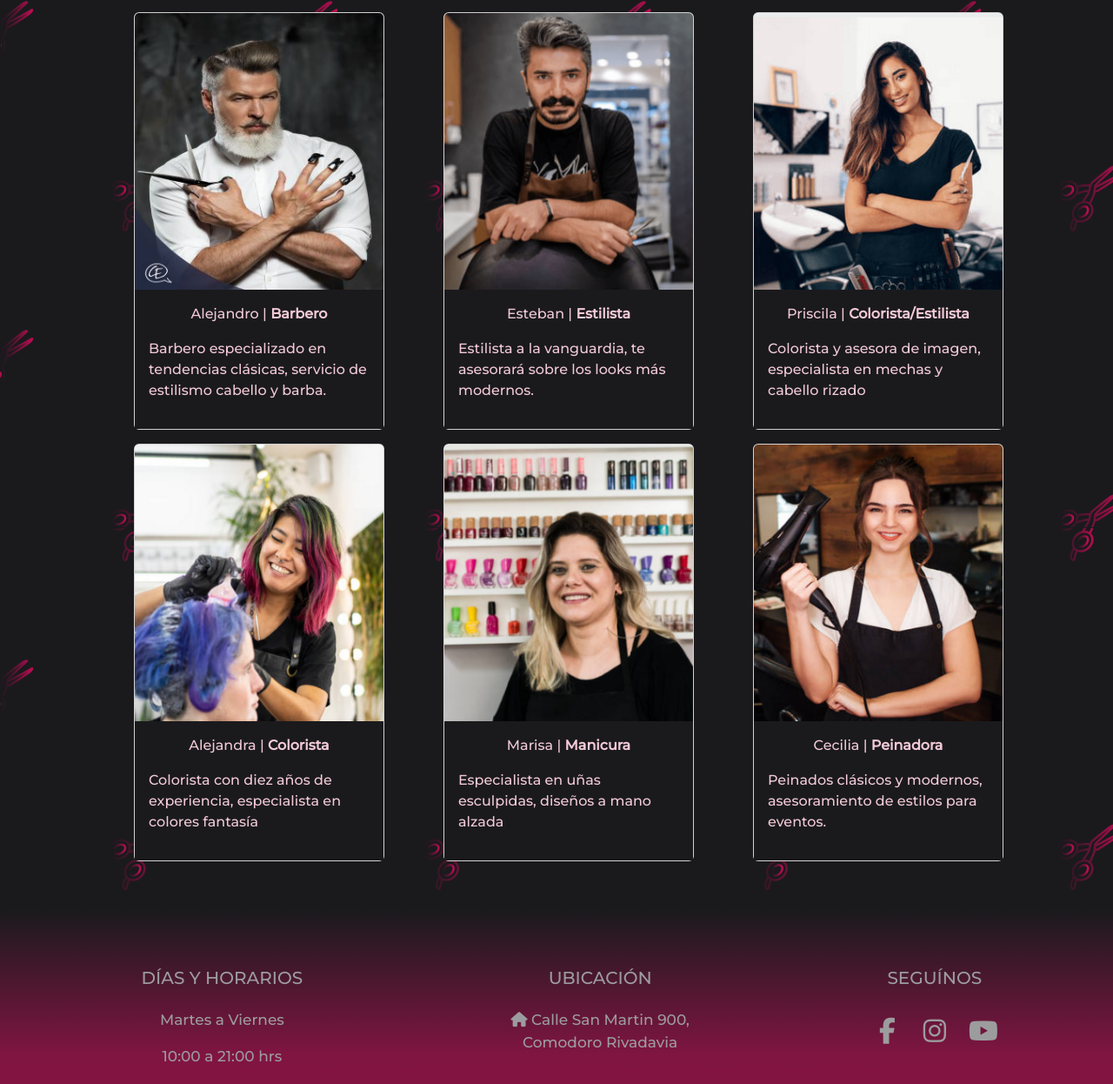
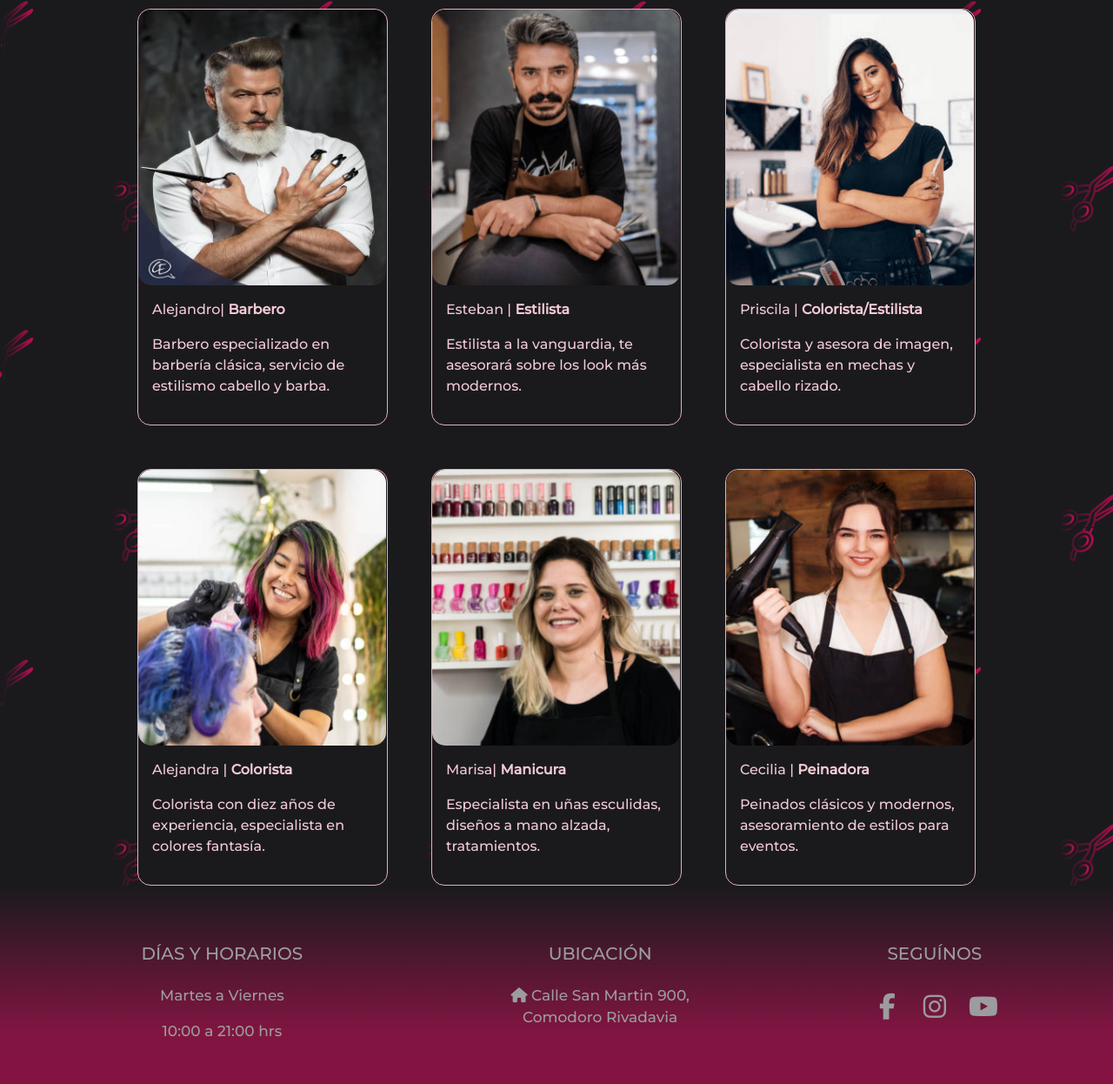
Before and after one commit to shirleyrd/HairsalonSass-Duran, a website: page pages/nosotros.html in a window 1280 px wide. Shown: the part 386-1632 px from the top of the page at 87% size. Drawn offline with nearby package versions, Linux system fonts and the light colour scheme; grey boxes are pictures that could not be loaded.

Commit message:
cambio de cards profesionales

```diff
--- a/assets/scss/layout/_main.scss
+++ b/assets/scss/layout/_main.scss
@@ -93,27 +93,66 @@ main {
 
 }
 
- .card-body {
-    background-color: $colorbackg;
+
+.cards {
+    display:grid;
+    grid-template-columns: repeat (3 1fr);
+    grid-template-rows: repeat (2 1fr) ;
+    grid-template-areas:
+    "card1 card2 card3"
+    "card4 card5 card6";
+    justify-content: center;
+    gap: 50px;
+    padding-top:20px;
+
+
+.card {
+    width: 288px;
+    background-color:$colorbackg;
+    border-radius: 15px;
+    border-color: rgb(230, 176, 188);
     p {
         color:$colortextoprin;
         justify-content: center;
     }
-
-    .card-text {
-
-
-        a {
+    a {
         text-decoration: none;
         color: $colortextoprin;
         &:hover {
             color: $colorhover;
             }
+
     }
-  }
 
 
- }
+}
+.cardImg {
+    width: 285px;
+    border-radius: 15px;
+}
+
+}
+
+.card1{
+    grid-area: card1;
+}
+.card2{
+    grid-area: card2;
+}
+.card3{
+    grid-area: card3;
+}
+.card4 {
+    grid-area: card4;
+}
+.card5{
+    grid-area: card5;
+}
+.card6{
+    grid-area: card6;
+}
+
+
 
 
  .title_2 {
--- a/assets/scss/utilities/_mediaqueries.scss
+++ b/assets/scss/utilities/_mediaqueries.scss
@@ -67,6 +67,12 @@
 
     }
 
+    .cards {
+        display: flex;
+        flex-direction: column;
+        width: 20px;
+
+    }
 
 
 
--- a/pages/nosotros.html
+++ b/pages/nosotros.html
@@ -53,75 +53,54 @@
         <h1 class="title d-flex justify-content-center mb-4">Nosotros</h1>
       </div>
 
+      <section class="cards">
 
-      <section class="container mt-5 px-5 pb-5 ">
-       <div class="row  mt-5">
+        <div class="card card1">
+          <img src="../assets/img/estilist1c.jpg" alt="Barbero Alejandro" class="cardImg">
+          <div class="card-body">
+            <p class="card-text"><a href="./turnos.html">Alejandro| <strong>Barbero</strong></a></p>
+            <p class="card-text2">Barbero especializado en barbería clásica, servicio de estilismo cabello y barba.</p>
+          </div>
+        </div>
+        <div class="card card2">
+          <img src="../assets/img/hairdresser1c.png" alt="" class="cardImg">
+          <div class="card-body">
+            <p class="card-text"><a href="./turnos.html">Esteban | <strong>Estilista</strong></a></p>
+            <p class="card-text2">Estilista a la vanguardia, te asesorará sobre los look más modernos.</p>
+          </div>
+        </div>
+        <div class="card card3">
+          <img src="../assets/img/hauirdresser2.png" alt="" class="cardImg">
+          <div class="card-body">
+            <p class="card-text"><a href="./turnos.html">Priscila | <strong>Colorista/Estilista</strong></a></p>
+            <p class="card-text2">Colorista y asesora de imagen, especialista en mechas y cabello rizado.</p>
+          </div>
+        </div>
+        <div class="card card4">
+          <img src="../assets/img/colorsist.png" alt="" class="cardImg">
+          <div class="card-body">
+            <p class="card-text"><a href="./turnos.html">Alejandra | <strong>Colorista</strong></a></p>
+            <p class="card-text2">Colorista con diez años de experiencia, especialista en colores fantasía.</p>
+          </div>
+        </div>
+        <div class="card card5">
+          <img src="../assets/img/manicura2.png" alt="" class="cardImg">
+          <div class="card-body">
+            <p class="card-text"><a href="./turnos.html">Marisa| <strong>Manicura</strong></a></p>
+            <p class="card-text2">Especialista en uñas esculidas, diseños a mano alzada, tratamientos.</p>
+          </div>
+        </div>
+        <div class="card card6">
+          <img src="../assets/img/hairdresser4.png" alt="" class="cardImg">
+          <div class="card-body">
+            <p class="card-text"><a href="./turnos.html">Cecilia | <strong>Peinadora</strong></a></p>
+            <p class="card-text2">Peinados clásicos y modernos, asesoramiento de estilos para eventos.</p>
+          </div>
+        </div>
 
 
-        <div class="col md-3 ps-5 ">
-            <div class="card mb-3" style="width: 18rem;">
-                <img src="../assets/img/estilist1c.jpg" class="card-img-top" alt="estilista2">
-                <div class="card-body">
-                  <p class="card-text d-flex justify-content-center"><a href="./turnos.html">Alejandro | <strong>Barbero</strong></a></p>
-                  <p>Barbero especializado en tendencias clásicas, servicio de estilismo cabello y barba.</p>
-                </div>
-              </div>
-        </div>
+      </section>
 
-        <div class="col md-3 ps-5 pb-2">
-            <div class="card" style="width: 18rem;">
-                <img src="../assets/img/hairdresser1c.png" class="card-img-top" alt="estilista2">
-                <div class="card-body">
-                  <p class="card-text d-flex justify-content-center"> <a href="./turnos.html">Esteban | <strong>Estilista</strong></a></p>
-                  <p>Estilista a la vanguardia, te asesorará sobre los looks más modernos.</p>
-                </div>
-              </div>
-        </div>
-
-        <div class="col col-xs md-3 ps-5 pb-2">
-            <div class="card" style="width: 18rem;">
-                <img src="../assets/img/hauirdresser2.png" class="card-img-top" alt="estilista3">
-                <div class="card-body">
-                  <p class="card-text d-flex justify-content-center"><a href="./turnos.html">Priscila | <strong>Colorista/Estilista</strong></a></p>
-                  <p>Colorista y asesora de imagen, especialista en mechas y cabello rizado</p>
-                </div>
-              </div>
-        </div>
-
-        <div class="col col-xs md-3 ps-5 pb-2">
-            <div class="card" style="width: 18rem;">
-                <img src="../assets/img/colorsist.png" class="card-img-top" alt="estilista4">
-                <div class="card-body">
-                  <p class="card-text d-flex justify-content-center"><a href="./turnos.html">Alejandra | <strong>Colorista</strong></a></p>
-                  <p>Colorista con diez años de experiencia, especialista en colores fantasía</p>
-                </div>
-              </div>
-
-        </div>
-
-        <div class="col col-xs md-3 ps-5 pb-2">
-            <div class="card" style="width: 18rem;">
-                <img src="../assets/img/manicura2.png" class="card-img-top" alt="estilista4">
-                <div class="card-body">
-                  <p class="card-text d-flex justify-content-center"><a href="./turnos.html">Marisa | <strong>Manicura</strong></a>
-                  <p>Especialista en uñas esculpidas, diseños a mano alzada</p>
-                </div>
-              </div>
-
-        </div>
-
-        <div class="col col-xs md-3 ps-5 pb-2">
-            <div class="card" style="width: 18rem;">
-                <img src="../assets/img/hairdresser4.png" class="card-img-top" alt="estilista4">
-                <div class="card-body">
-                  <p class="card-text d-flex justify-content-center"><a href="./turnos.html">Cecilia | <strong>Peinadora</strong></a></p>
-                  <p>Peinados clásicos y modernos, asesoramiento de estilos para eventos.</p>
-                </div>
-              </div>
-
-        </div>
-       </div>
-      </section>
 
     </main>
 
```
Also changed, not shown: index.html (+1 -0 lines), assets/css/style.css, assets/img/colorhair.png (deleted), assets/img/colorhair2.png (deleted), assets/img/colorhair5.png (deleted), assets/img/facebiook.png (deleted), assets/img/facebookicon.png (deleted), assets/img/instaicon.png (deleted), assets/img/instalogo.png (deleted), assets/img/manicura.png (deleted), assets/img/whatspicon.png (deleted).
